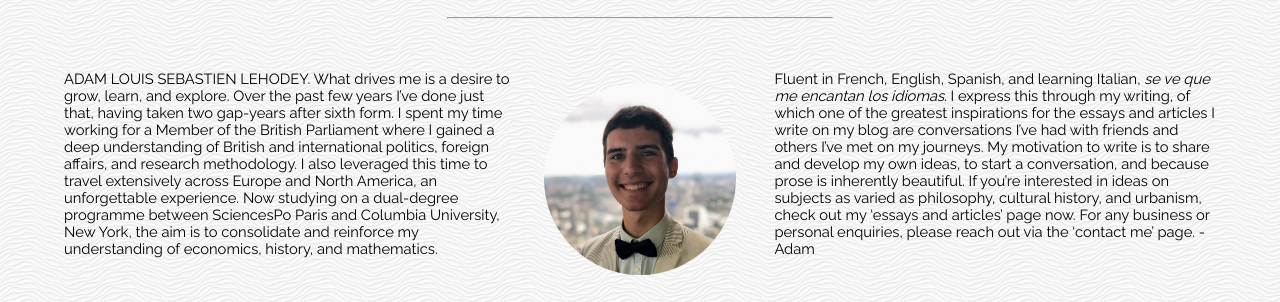
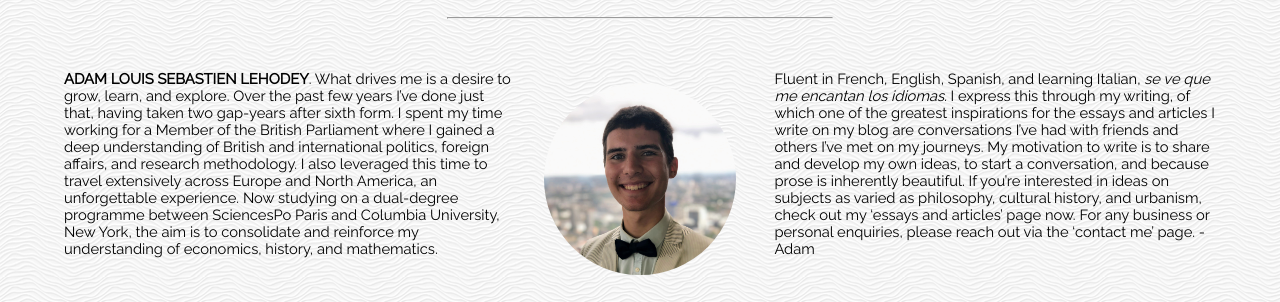
Before and after one commit to AdamLehodey/adamlehodey.github.io, a plain HTML site: page index.html in a window 1280 px wide. Shown: the part 390-692 px from the top of the page. Drawn offline with Linux system fonts and the light colour scheme; a web font is replaced by a local one.

Commit message:
Update index.html

```diff
--- a/index.html
+++ b/index.html
@@ -23,7 +23,7 @@
  <div id="Navbar"><a class="lien" href="portfolio">PORTFOLIO</a> • <a class="lien" href="blog">ESSAYS AND ARTICLES</a> • <a class="lien" href="tutoring">TUTORING</a> • <a class="lien" href="contact">CONTACT</a></div>
  <div class="block_1"></div> <hr id="line" />
  <div class="Aboutme">
- 	<p>ADAM LOUIS SEBASTIEN LEHODEY. What drives me is a desire to grow, learn, and explore. Over the past few years I’ve done just that, having taken two gap-years after sixth form. I spent my time working for a Member of the British Parliament where I gained a deep understanding of British and international politics, foreign affairs, and research methodology. I also leveraged this time to travel extensively across Europe and North America, an unforgettable experience.  Now studying on a dual-degree programme between SciencesPo Paris and Columbia University, New York, the aim is to consolidate and reinforce my understanding of economics, history, and mathematics.<br><img id="img-circle" src="ProfilePicture.jpg" alt="Profile Picture" align="center" ></p>
+ 	<p><b>ADAM LOUIS SEBASTIEN LEHODEY</b>. What drives me is a desire to grow, learn, and explore. Over the past few years I’ve done just that, having taken two gap-years after sixth form. I spent my time working for a Member of the British Parliament where I gained a deep understanding of British and international politics, foreign affairs, and research methodology. I also leveraged this time to travel extensively across Europe and North America, an unforgettable experience.  Now studying on a dual-degree programme between SciencesPo Paris and Columbia University, New York, the aim is to consolidate and reinforce my understanding of economics, history, and mathematics.<br><img id="img-circle" src="ProfilePicture.jpg" alt="Profile Picture" align="center" ></p>
 
  	<p id="Aimsandplans">Fluent in French, English, Spanish, and learning Italian, <i>se ve que me encantan los idiomas.</i> I express this through my writing, of which one of the greatest inspirations for the essays and articles I write on my blog are conversations I’ve had with friends and others I’ve met on my journeys. My motivation to write is to share and develop my own ideas, to start a conversation, and because prose is inherently beautiful. If you’re interested in ideas on subjects as varied as philosophy, cultural history, and urbanism, check out my <a href="blog">‘essays and articles’</a> page now. For any business or personal enquiries, please reach out via the <a href="contact">‘contact me’</a> page. -Adam<br></p>
  </div>
```
